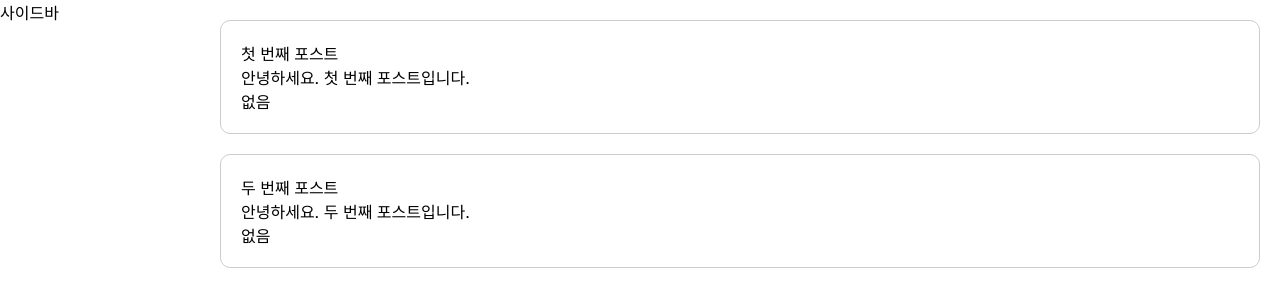
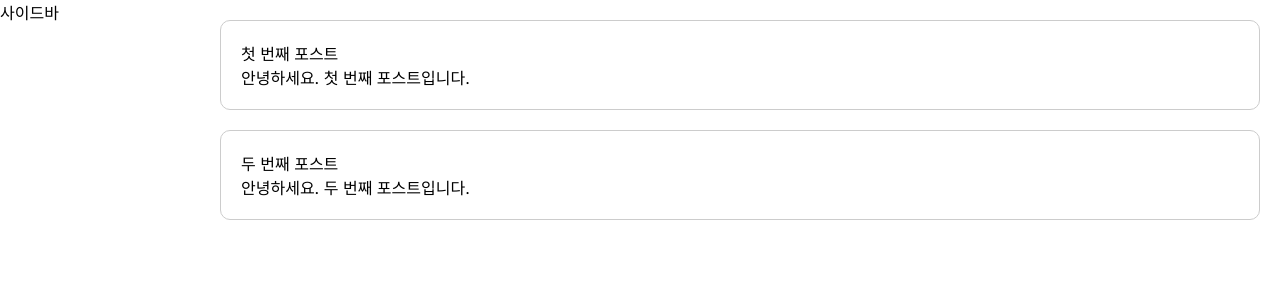
Before and after one commit to namooplus/namoo, a Next.js app in the folder apps/note/: page / in a window 1280 px wide. Shown: the top 306 px of the page. Built offline with nearby package versions, Linux system fonts and the light colour scheme.

Commit message:
feat: add modal

```diff
--- a/apps/note/src/components/Post/index.tsx
+++ /dev/null
@@ -1,22 +0,0 @@
-import { ReactNode } from "react";
-import styles from "./index.module.css";
-import Link from "next/link";
-
-type PostProps = Readonly<{
-  id: number;
-  title: string;
-  content: string;
-  children?: ReactNode;
-}>;
-
-export default function Post({ id, title, content, children }: PostProps) {
-  return (
-    <Link href={`/posts/${id}`}>
-      <div className={styles.wrapper}>
-        <p>{title}</p>
-        <p>{content}</p>
-        {children ? <div>{children}</div> : <div>없음</div>}
-      </div>
-    </Link>
-  );
-}
--- a/apps/note/src/components/Post/index.module.css
+++ b/apps/note/src/components/PostItem/index.module.css
@@ -2,4 +2,6 @@
   padding: 20px;
   border: 1px solid #cccccc;
   border-radius: 10px;
+
+  cursor: pointer;
 }
--- /dev/null
+++ b/apps/note/src/components/PostItem/index.tsx
@@ -0,0 +1,49 @@
+import { MouseEvent, MouseEventHandler } from "react";
+import styles from "./index.module.css";
+import { useRouter } from "next/navigation";
+import { ModalPosition } from "@/interfaces/modal";
+
+export type Memory = {
+  title: string;
+  content: string;
+  position: ModalPosition;
+};
+
+type PostItemProps = Readonly<{
+  id: number;
+  title: string;
+  content: string;
+  setMemory: (memory: Memory) => void;
+}>;
+
+export default function PostItem({
+  id,
+  title,
+  content,
+  setMemory,
+}: PostItemProps) {
+  const { push } = useRouter();
+
+  const handleClick = (event: MouseEvent<HTMLDivElement>) => {
+    const rect = event.currentTarget.getBoundingClientRect();
+
+    setMemory({
+      title,
+      content,
+      position: {
+        top: rect.top,
+        left: rect.left,
+        right: rect.right,
+        bottom: rect.bottom,
+      },
+    });
+    push(`/posts/${id}`);
+  };
+
+  return (
+    <div className={styles.wrapper} onClick={handleClick}>
+      <p>{title}</p>
+      <p>{content}</p>
+    </div>
+  );
+}
--- a/apps/note/src/components/PostList/index.tsx
+++ b/apps/note/src/components/PostList/index.tsx
@@ -1,8 +1,9 @@
 "use client";
 
-import { ReactNode } from "react";
-import { useParams, useRouter } from "next/navigation";
-import Post from "@/components/Post";
+import { ReactNode, useState } from "react";
+import { useParams } from "next/navigation";
+import PostItem, { Memory } from "@/components/PostItem";
+import PostModal from "@/components/PostModal";
 import { posts } from "@/data/post";
 import styles from "./index.module.css";
 
@@ -12,18 +13,22 @@ type PostListProps = Readonly<{
 
 export default function PostList({ children }: PostListProps) {
   const { postId } = useParams();
+  const [memory, setMemory] = useState<Memory>();
 
   return (
+    <>
       <div className={styles.wrapper}>
         {posts.map(({ id, title, content }) => (
-        <Post
+          <PostItem
             key={id}
             id={id}
             title={title}
             content={content}
-          {...(Number(postId) === id && { children })}
+            setMemory={setMemory}
           />
         ))}
       </div>
+      {postId && memory && <PostModal memory={memory}>{children}</PostModal>}
+    </>
   );
 }
--- /dev/null
+++ b/apps/note/src/components/PostModal/index.module.css
@@ -0,0 +1,6 @@
+.wrapper {
+  position: fixed;
+
+  background-color: orange;
+  transition: inset ease 0.3s;
+}
--- /dev/null
+++ b/apps/note/src/components/PostModal/index.tsx
@@ -0,0 +1,42 @@
+"use client";
+
+import { ReactNode, useEffect, useState } from "react";
+import { Memory } from "@/components/PostItem";
+import styles from "./index.module.css";
+import { ModalPosition } from "@/interfaces/modal";
+
+type PostModalProps = Readonly<{
+  memory: Memory;
+  children: ReactNode;
+}>;
+
+export default function PostModal({ memory, children }: PostModalProps) {
+  const [position, setPosition] = useState<ModalPosition>(memory.position);
+
+  useEffect(() => {
+    const timer = setTimeout(() => {
+      setPosition({
+        top: 50,
+        left: 50,
+        right: 50,
+        bottom: 50,
+      });
+    }, 1000);
+
+    () => clearTimeout(timer);
+  }, []);
+
+  return (
+    <div
+      className={styles.wrapper}
+      style={{
+        top: position.top,
+        left: position.left,
+        right: position.right,
+        bottom: position.bottom,
+      }}
+    >
+      Hello
+    </div>
+  );
+}
--- /dev/null
+++ b/apps/note/src/interfaces/modal.ts
@@ -0,0 +1,6 @@
+export interface ModalPosition {
+  top: number;
+  left: number;
+  bottom: number;
+  right: number;
+}
```
Lines whose indentation alone changed are shown as unchanged.
